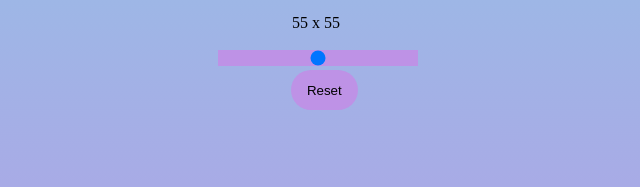
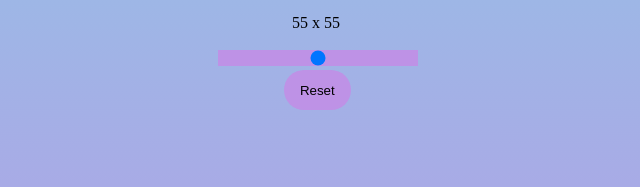
Before and after one commit to xNapha/Project-Etch-a-Sketch, a plain HTML site: page index.html in a window 1280 px wide. Shown: the part 215-402 px from the top of the page, 324-964 px from the left. Drawn offline with Linux system fonts and the light colour scheme.

Commit message:
Future Notes
Created a txt file for future improvements.
Properly centered the reset button

```diff
--- a/style.css
+++ b/style.css
@@ -56,7 +56,7 @@ form{
 }
 #clearContainer{
     margin:auto;
-    width: 50px;
+    width: 4em;
 
 }
 #drawingContainer{
```
Also changed, not shown: FutureUpdates.txt (added).
